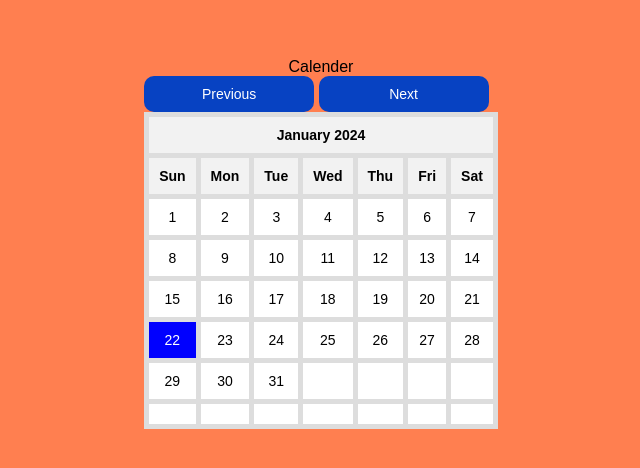
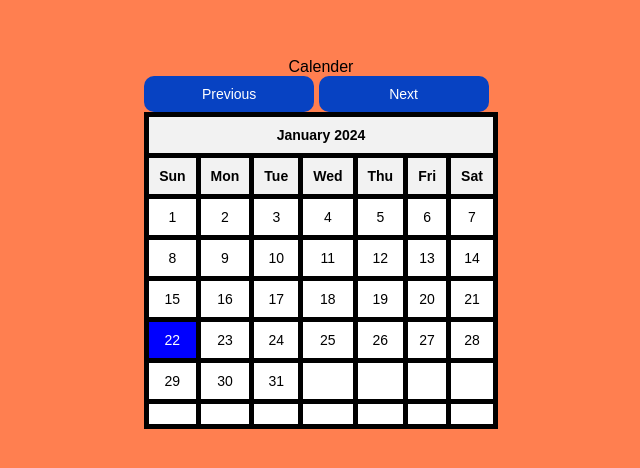
Before and after one commit to Adarshsharma42876/Zygal-calender-, a plain HTML site: page index.html in a window 1280 px wide. Shown: the part 142-610 px from the top of the page, without its empty margins (319-959 px from the left). Drawn offline with Linux system fonts and the light colour scheme.

Commit message:
Update style.css

```diff
--- a/style.css
+++ b/style.css
@@ -33,7 +33,7 @@ body {
 }
 
 th, td {
-    border: 5px solid #ddd;
+    border: 5px solid black;
     padding: 10px;
     text-align: center;
     font-size: 14px;
```
